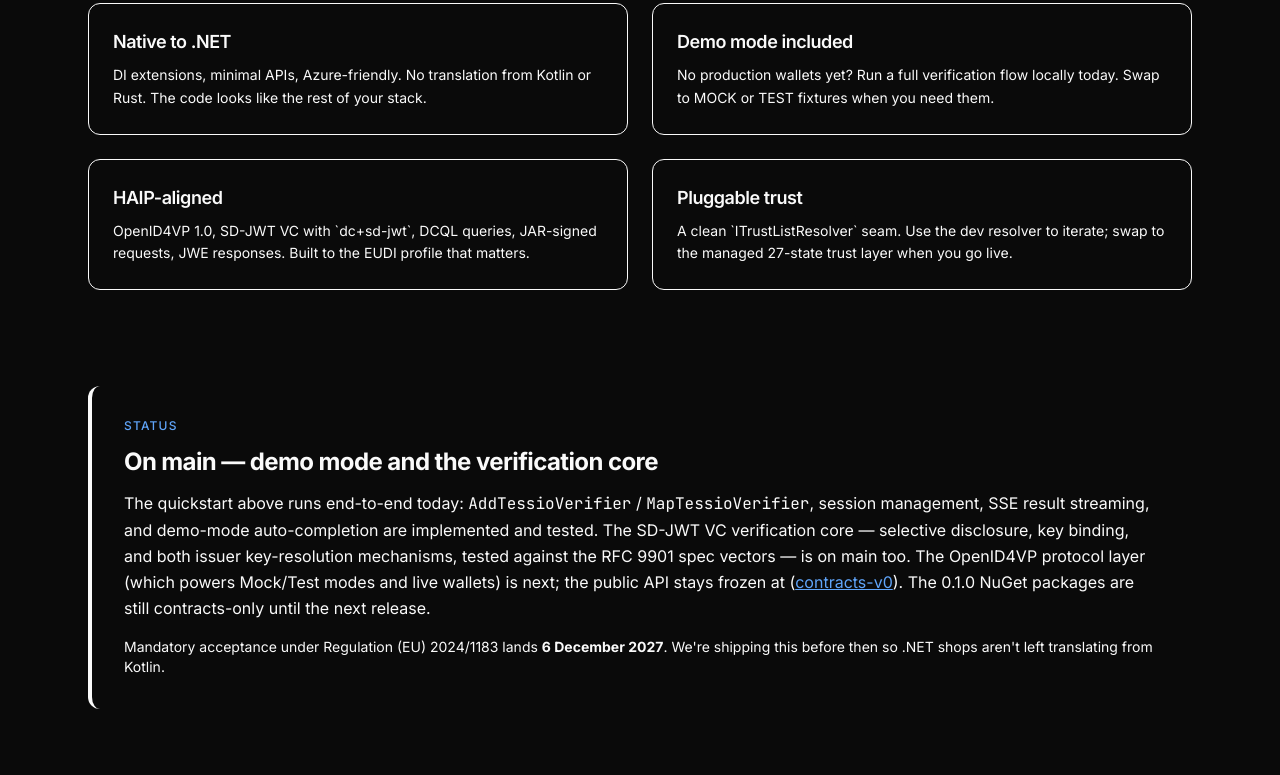
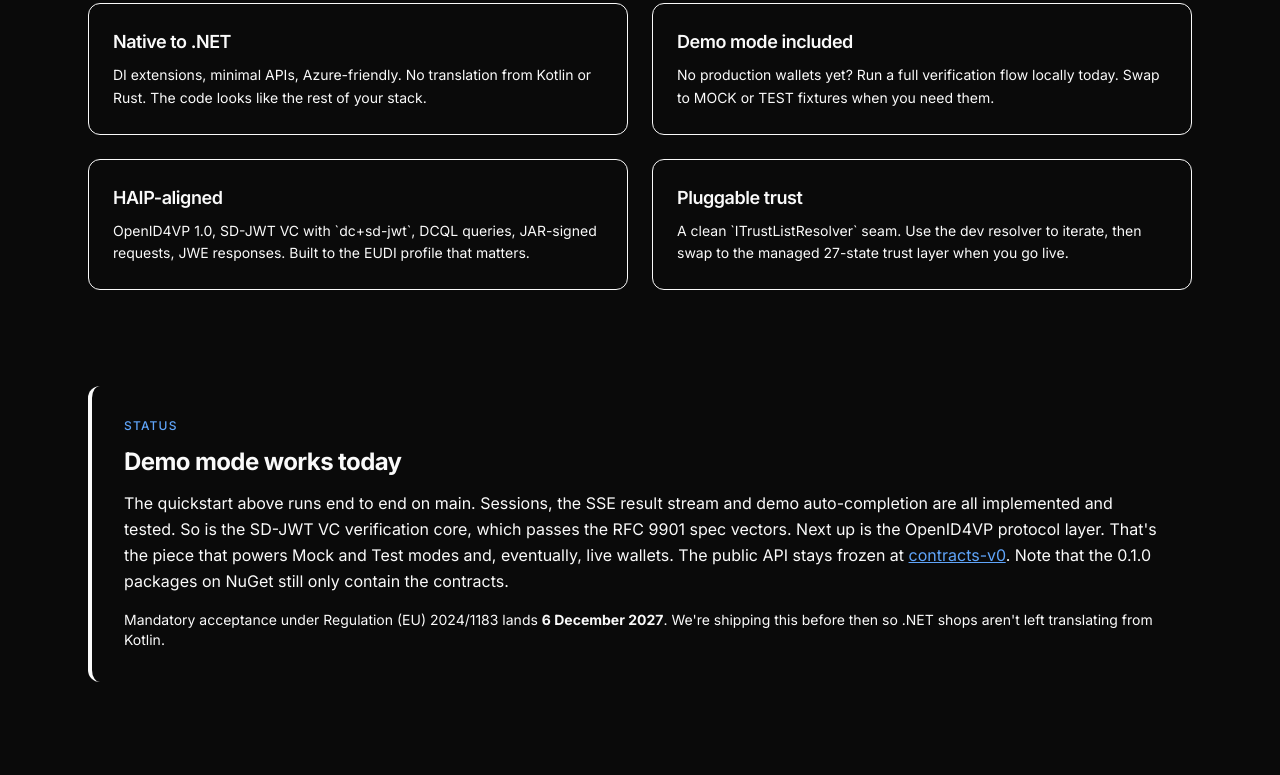
Before and after one commit to tripledownab/tessio-verifier, an Astro site in the folder site/web/: page / in a window 1280 px wide. Shown: the part 1632-2407 px from the top of the page. Built offline with nearby package versions, Linux system fonts and the light colour scheme; Astro itself is replaced by a stand-in of ours.

Commit message:
docs(site): plainer copy on landing and docs index

```diff
--- a/site/web/src/pages/index.astro
+++ b/site/web/src/pages/index.astro
@@ -33,7 +33,7 @@
   },
   {
     title: 'Pluggable trust',
-    body: 'A clean `ITrustListResolver` seam. Use the dev resolver to iterate; swap to the managed 27-state trust layer when you go live.',
+    body: 'A clean `ITrustListResolver` seam. Use the dev resolver to iterate, then swap to the managed 27-state trust layer when you go live.',
   },
 ];
 
@@ -92,7 +92,7 @@
         </h1>
         <p class="text-lg md:text-xl leading-relaxed max-w-2xl mb-10" style="color: var(--color-text-muted);">
           Open-source ASP.NET Core verifier for <strong style="color: var(--color-text);">OpenID4VP 1.0</strong> +
-          <strong style="color: var(--color-text);">SD-JWT VC</strong>. Native DI wiring, demo mode included, and a
+          <strong style="color: var(--color-text);">SD-JWT VC</strong>. Native DI wiring, demo mode included and a
           clean trust seam for when you go to production.
         </p>
         <div class="flex flex-wrap gap-3">
@@ -145,7 +145,7 @@
     <section class="max-w-6xl mx-auto px-6 pb-24" id="quickstart">
       <h2 class="text-3xl font-bold tracking-tight mb-3">Five-minute quickstart</h2>
       <p class="mb-8 text-lg" style="color: var(--color-text-muted);">
-        Wire one ASP.NET Core endpoint, run, and watch a verified <code class="font-mono text-sm">age_over_18</code>
+        Wire one ASP.NET Core endpoint, run it and watch a verified <code class="font-mono text-sm">age_over_18</code>
         claim come back over Server-Sent Events. No production wallet required.
       </p>
       <div
@@ -198,15 +198,14 @@
         <p class="text-xs font-medium uppercase tracking-widest mb-3" style="color: var(--color-accent);">
           Status
         </p>
-        <h3 class="text-2xl font-bold tracking-tight mb-3">On main — demo mode and the verification core</h3>
+        <h3 class="text-2xl font-bold tracking-tight mb-3">Demo mode works today</h3>
         <p class="text-base leading-relaxed mb-4" style="color: var(--color-text-muted);">
-          The quickstart above runs end-to-end today: <code>AddTessioVerifier</code> / <code>MapTessioVerifier</code>,
-          session management, SSE result streaming, and demo-mode auto-completion are implemented and tested.
-          The SD-JWT VC verification core — selective disclosure, key binding, and both issuer key-resolution
-          mechanisms, tested against the RFC 9901 spec vectors — is on main too. The OpenID4VP protocol layer
-          (which powers Mock/Test modes and live wallets) is next; the public API stays frozen at
-          (<a href={`${repoUrl}/releases/tag/contracts-v0`} target="_blank" rel="noopener" class="underline" style="color: var(--color-accent);">contracts-v0</a>).
-          The 0.1.0 NuGet packages are still contracts-only until the next release.
+          The quickstart above runs end to end on main. Sessions, the SSE result stream and demo
+          auto-completion are all implemented and tested. So is the SD-JWT VC verification core, which
+          passes the RFC 9901 spec vectors. Next up is the OpenID4VP protocol layer. That's the piece
+          that powers Mock and Test modes and, eventually, live wallets. The public API stays frozen at
+          <a href={`${repoUrl}/releases/tag/contracts-v0`} target="_blank" rel="noopener" class="underline" style="color: var(--color-accent);">contracts-v0</a>.
+          Note that the 0.1.0 packages on NuGet still only contain the contracts.
         </p>
         <p class="text-sm" style="color: var(--color-text-muted);">
           Mandatory acceptance under Regulation (EU) 2024/1183 lands <strong style="color: var(--color-text);">6 December 2027</strong>.
```
Also changed, not shown: site/api-docs/index.md (+6 -6 lines).
